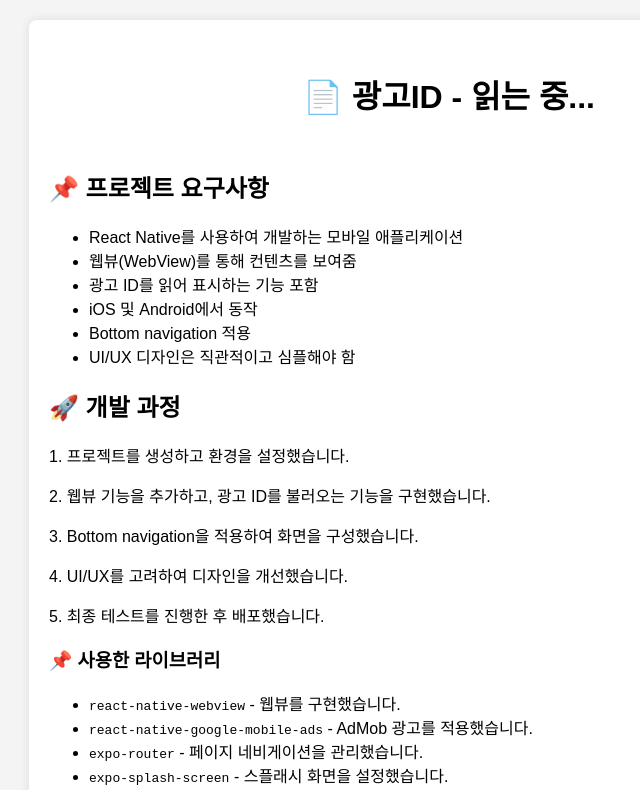
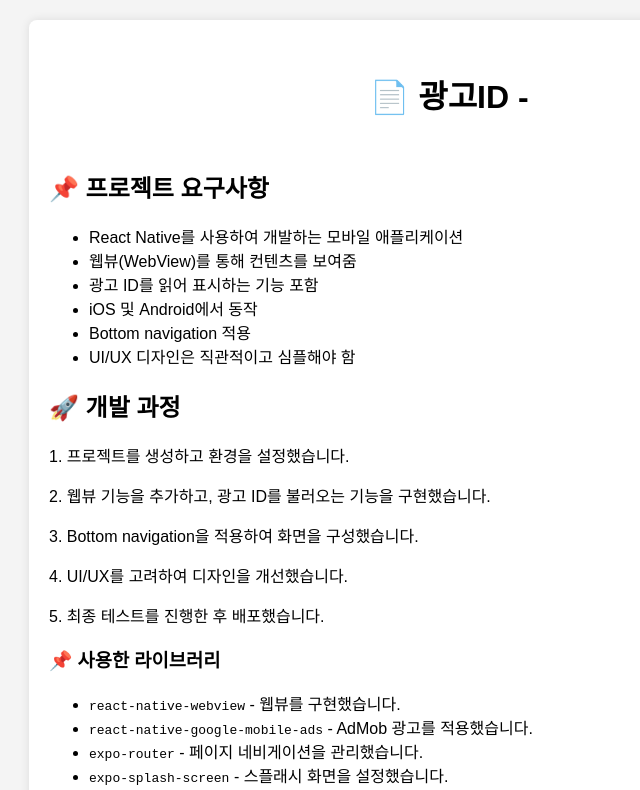
Before and after one commit to baebang/polycube-web, a React (Create React App) app: page / in a window 1280 px wide. Shown: the top 790 px of the page, without its empty margins (191-831 px from the left). Built offline with nearby package versions, Linux system fonts and the light colour scheme.

Commit message:
Add:광고ID 출력

```diff
--- a/src/App.tsx
+++ b/src/App.tsx
@@ -12,6 +12,7 @@ function App() {
 
       setAdId(typeof event.data === 'object' ? JSON.stringify(event.data) : event.data);
 
+
     };
 
     // WebView에서 전달된 메시지를 처리
@@ -24,6 +25,7 @@ function App() {
     };
   }, []);
 
+
   return (
     <div className="container">
       <header>
@@ -33,7 +35,7 @@ function App() {
           width: '100%', /* 부모 컨테이너의 너비에 맞추기 */
           textAlign: 'center', /* 텍스트가 가운데 정렬되도록 */
           display: 'block'
-        }}>📄 광고ID - {adId ? adId : '읽는 중...'}</h1>
+        }}>📄 광고ID - {adId}</h1>
       </header>
       <main>
         <Requirements />
```
